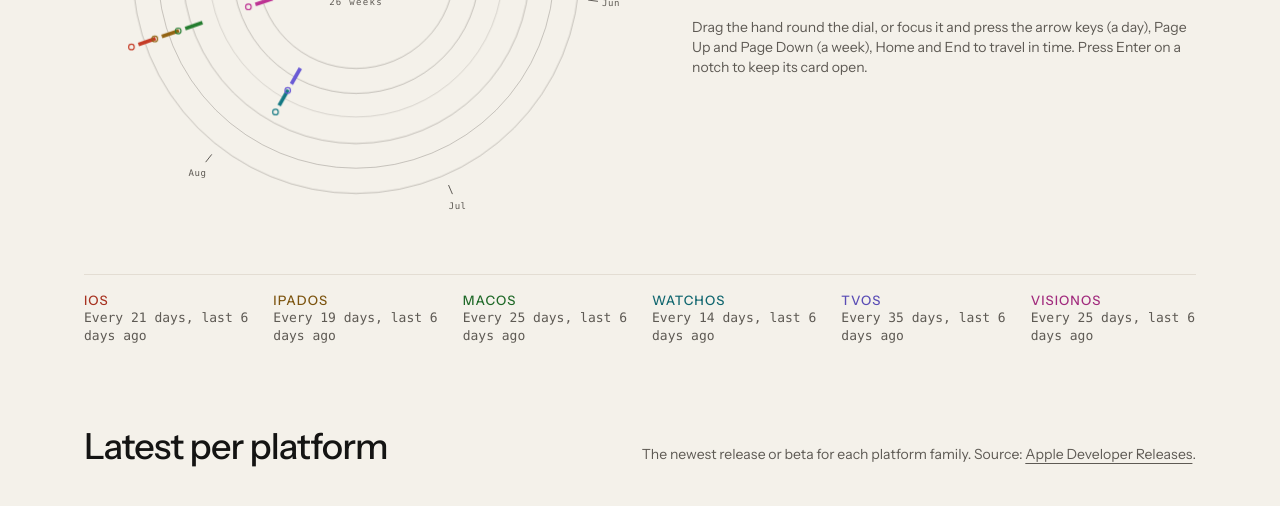
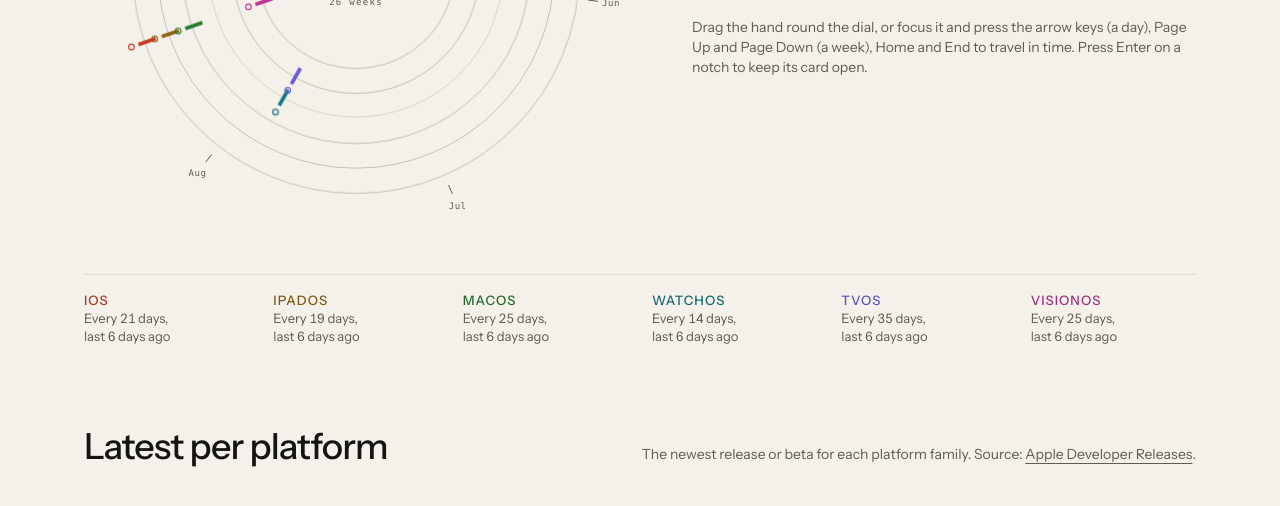
Before and after one commit to greenblacked/Orbit, a plain HTML site: page src/index.html in a window 1280 px wide. Shown: the part 789-1295 px from the top of the page. Drawn offline with Linux system fonts and the light colour scheme; files whose address does not match are found by name.

Commit message:
fix: keep the cadence lines readable

```diff
--- a/src/assets/cadence.js
+++ b/src/assets/cadence.js
@@ -58,10 +58,16 @@
       var s = stats(all, fam.id, at);
       var li = RO.h("li", "fam-" + String(fam.id).toLowerCase());
       li.appendChild(RO.h("span", "c-fam", fam.name || fam.id));
-      var text = "No releases yet";
-      if (s.count === 1) text = "1 release, " + plural(s.since, "day") + " ago";
-      else if (s.count > 1) text = "Every " + plural(Math.round(s.median), "day") + ", last " + plural(s.since, "day") + " ago";
-      li.appendChild(RO.h("span", "c-nums", text));
+      var parts = ["No releases yet"];
+      if (s.count === 1) parts = ["1 release,", plural(s.since, "day") + " ago"];
+      else if (s.count > 1) parts = ["Every " + plural(Math.round(s.median), "day") + ",", "last " + plural(s.since, "day") + " ago"];
+      // Each part is one unbreakable unit (CSS), so a narrow column wraps only between them.
+      var nums = RO.h("span", "c-nums");
+      parts.forEach(function (part, i) {
+        if (i) nums.appendChild(document.createTextNode(" "));
+        nums.appendChild(RO.h("span", "c-part", part));
+      });
+      li.appendChild(nums);
       row.appendChild(li);
       // Compared, not put into a selector: an id may hold a quote or a backslash.
       var ring = Array.prototype.filter.call(document.querySelectorAll(".ring"), function (n) {
--- a/src/assets/site.css
+++ b/src/assets/site.css
@@ -1499,6 +1499,8 @@ html[data-theme="reactor"] .orbit-card { border-radius: 0; }
   margin-top: 2rem;
   padding-top: 1rem;
   border-top: 1px solid var(--line);
+  /* The row is filled in once the page has painted (cadence.js); the space is kept meanwhile. */
+  min-height: 4.5rem;
 }
 .cadence li { min-width: 0; font-size: 0.8125rem; line-height: 1.4; }
 .cadence .c-fam {
@@ -1507,8 +1509,14 @@ html[data-theme="reactor"] .orbit-card { border-radius: 0; }
   font-weight: 500;
   letter-spacing: 0.08em;
   text-transform: uppercase;
-}
-.cadence .c-nums { display: block; color: var(--muted); font-family: var(--font-mono); }
+  white-space: nowrap;
+  overflow: hidden;
+  text-overflow: ellipsis;
+}
+/* The platform name on one line, then each part ("Every 21 days," and "last 6 days ago") as an
+   unbreakable unit: the line wraps only between the parts, at any width. */
+.cadence .c-nums { display: block; color: var(--muted); font-variant-numeric: tabular-nums; }
+.cadence .c-part { display: inline-block; white-space: nowrap; }
 @media (prefers-reduced-motion: no-preference) {
   .ring.breath { transform-box: fill-box; transform-origin: center; animation: breathe var(--breath, 6s) ease-in-out infinite; }
   @keyframes breathe {
```
